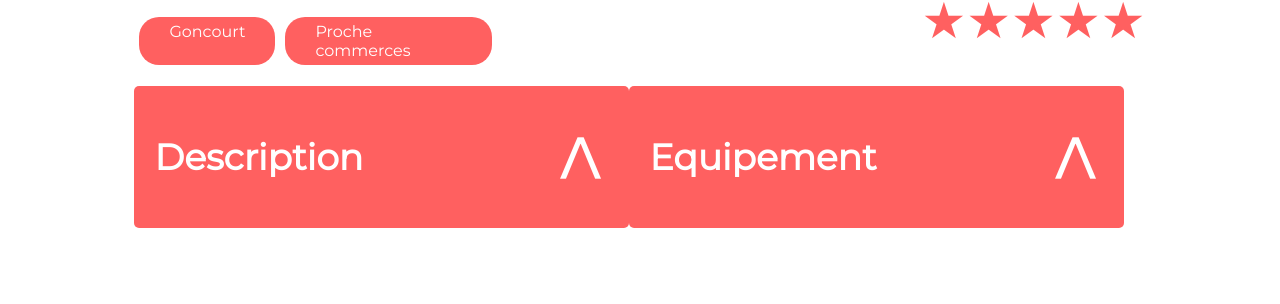
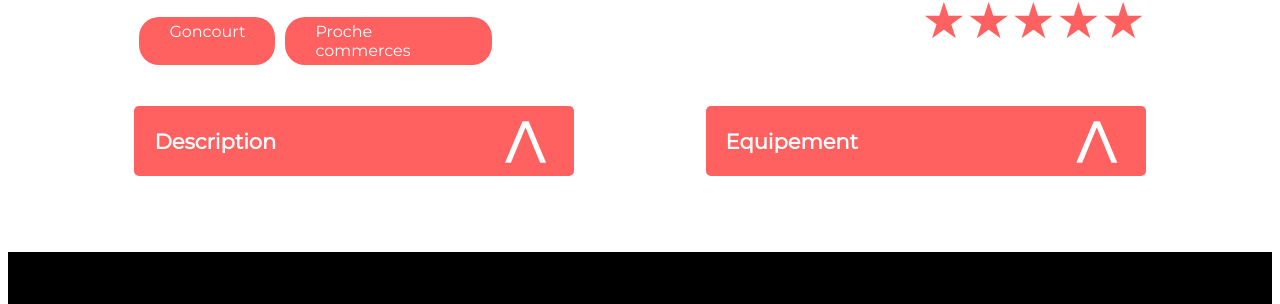
Before and after one commit to CoquisartBoris/Projet_React, a React (Create React App) app: page /Logement/0979876d in a window 1280 px wide. Shown: the part 770-1074 px from the top of the page. Built offline with nearby package versions, Linux system fonts and the light colour scheme.

Commit message:
refacto + clean

```diff
--- a/src/components/CollapseList/collapseList.scss
+++ b/src/components/CollapseList/collapseList.scss
@@ -26,7 +26,8 @@
         cursor: pointer;
         font-style: normal;
         font-weight: 500;
-        font-size: 24px;
+        font-size: 14px;
+        height: 50px;
     }
 }
 
--- a/src/components/MyCard/myCard.scss
+++ b/src/components/MyCard/myCard.scss
@@ -1,5 +1,4 @@
 .card {
-    //background: linear-gradient(180deg, rgba(255, 255, 255, 0) 0%, rgba(0, 0, 0, 0.5) 100%);
     width: 350px;
     height: 350px;
     margin: 25px;
--- a/src/pages/Logement/logement.scss
+++ b/src/pages/Logement/logement.scss
@@ -90,15 +90,19 @@
 
         width: 80%;
         margin: auto;
+        display: flex;
+        justify-content: space-between;
         @media (max-width: 860px) {
             display: flex;
             flex-wrap: wrap;
             width: 100%;
+            justify-content: center;
         }
         .item {
-            width: 45%;
+            width: 400px;
             display: inline-block;
             vertical-align: top;
+            margin-top: 20px;
         }
     }
 }
```
